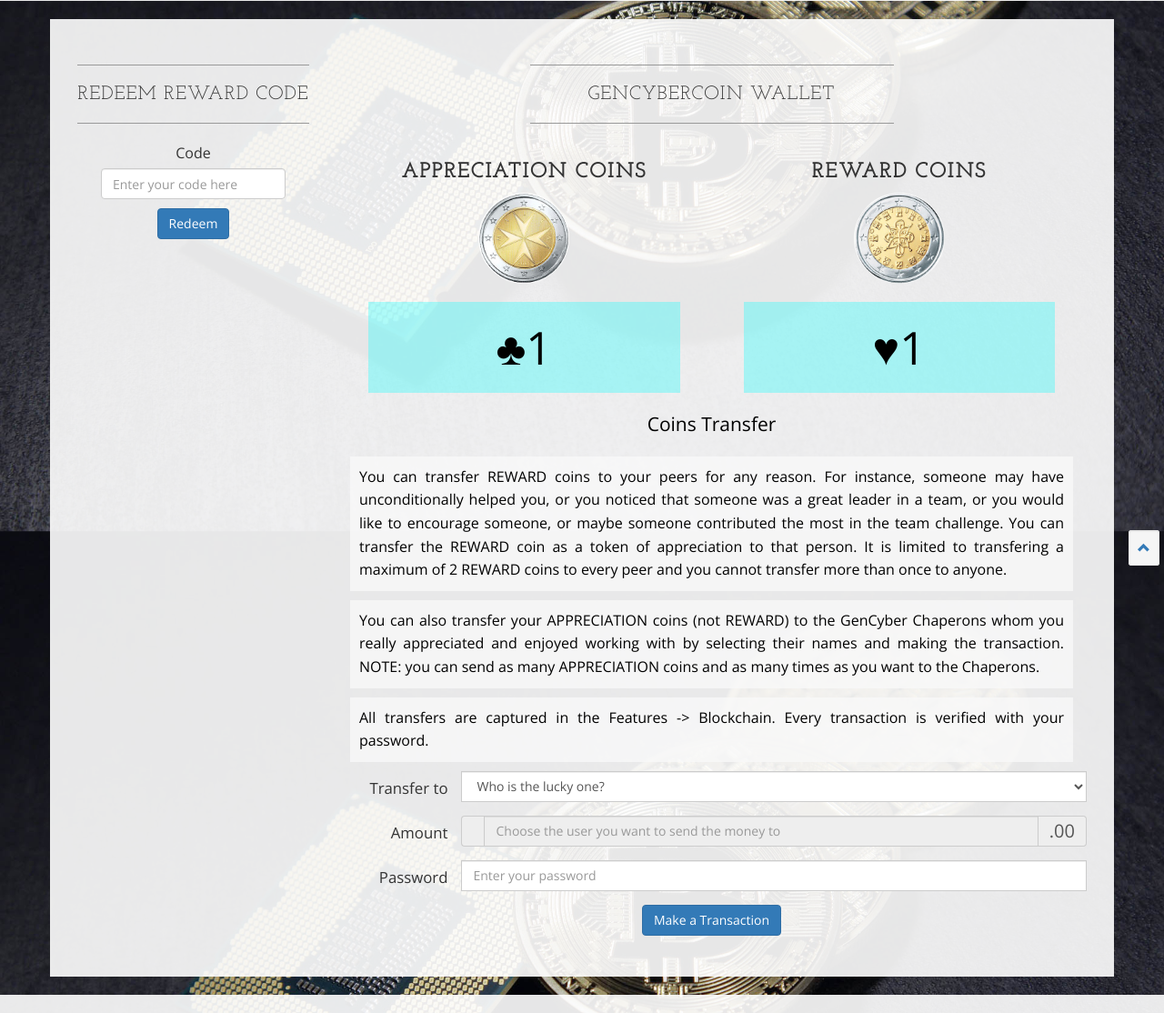
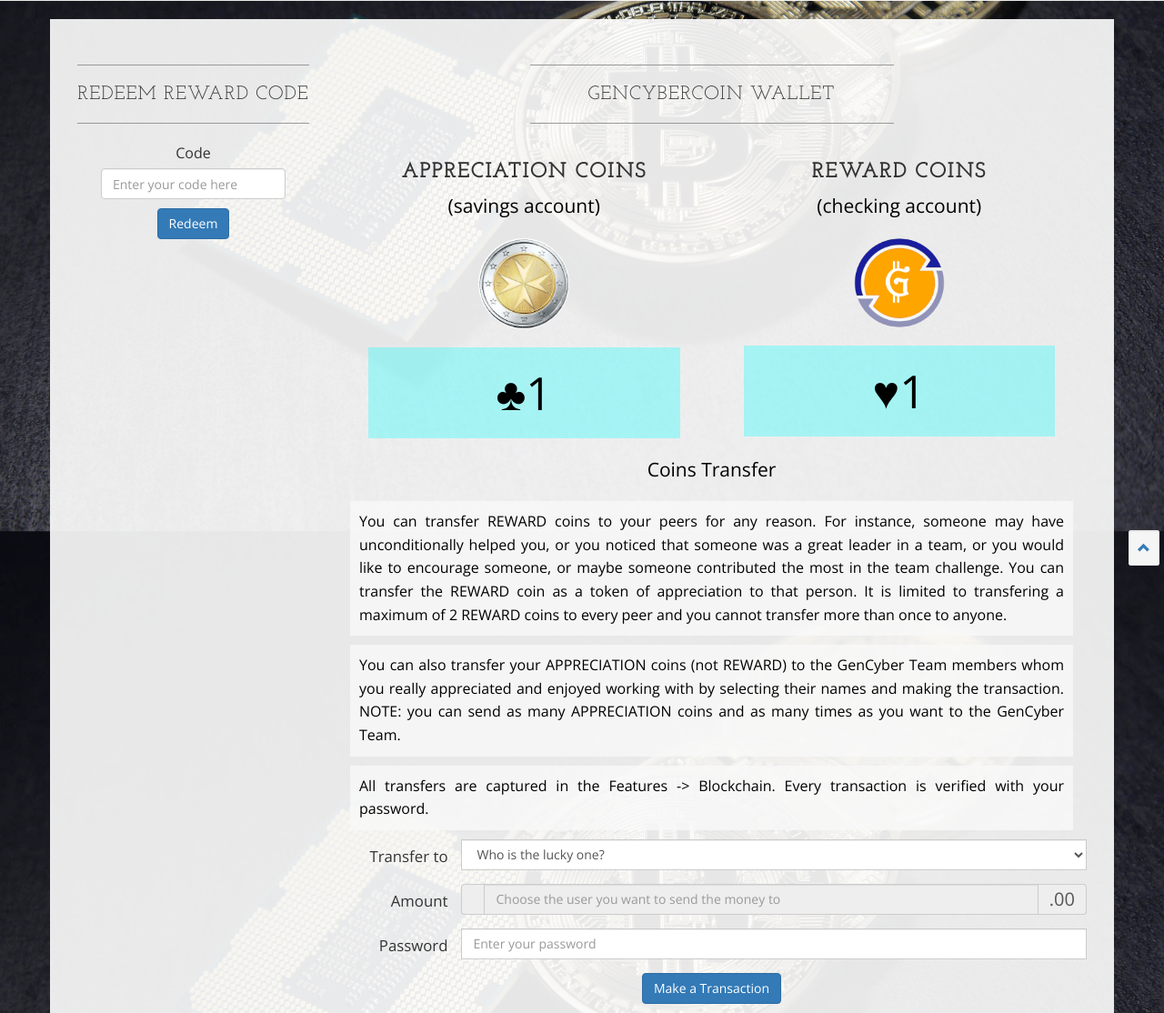
Before and after one commit to vitalyford/gencybercoin, a Django app: page /wallet/ in a window 1280 px wide. Shown: the part 269-1383 px from the top of the page at 91% size. Run offline with Django 3.2, Linux system fonts and the light colour scheme; a user stored in the database is signed in; tables that the repository leaves empty hold one stand-in row (values such as "Sample post"); some libraries are stand-ins or nearby versions.

Commit message:
Fix text and reward coin image in the wallet

```diff
--- a/cryptocoin/user/templates/user/wallet.html
+++ b/cryptocoin/user/templates/user/wallet.html
@@ -35,6 +35,7 @@
         {% endif %}
             <div class="col-sm-6 text-center">
               <h3>Appreciation Coins</h3>
+              <p class="lead">(savings account)</p>
               <img src="{% static 'user/img/honory-coin.jpg' %}" class="img-responsive img-circle" alt="Appreciation Coins" style="margin: 0 auto; max-width: 100px;" />
               {% if userdata.is_admin and not request.user|student_mode %}
                 <div class="input-group coins">
@@ -47,7 +48,8 @@
             </div>
             <div class="col-sm-6 text-center">
               <h3>Reward Coins</h3>
-              <img src="{% static 'user/img/earned-coin.jpg' %}" class="img-responsive img-circle" alt="Reward Coins" style="margin: 0 auto; max-width: 100px;" />
+              <p class="lead">(checking account)</p>
+              <img src="{% static 'user/img/gencybercoin.png' %}" class="img-responsive img-circle" alt="Reward Coins" style="margin: 0 auto; max-width: 100px;" />
             {% if userdata.is_admin and not request.user|student_mode %}
               <div class="input-group coins">
                   <div class="input-group-addon">&hearts;</div>
@@ -69,7 +71,7 @@
             <div class="col-lg-12">
               <p class="lead text-center">Coins Transfer</p>
               <p class="sublead">You can transfer REWARD coins to your peers for any reason. For instance, someone may have unconditionally helped you, or you noticed that someone was a great leader in a team, or you would like to encourage someone, or maybe someone contributed the most in the team challenge. You can transfer the REWARD coin as a token of appreciation to that person. It is limited to transfering a maximum of {{ amount_allowed_to_send }} REWARD coins to every peer and you cannot transfer more than once to anyone.</p>
-              <p class="sublead">You can also transfer your APPRECIATION coins (not REWARD) to the GenCyber Chaperons whom you really appreciated and enjoyed working with by selecting their names and making the transaction. NOTE: you can send as many APPRECIATION coins and as many times as you want to the Chaperons.</p>
+              <p class="sublead">You can also transfer your APPRECIATION coins (not REWARD) to the GenCyber Team members whom you really appreciated and enjoyed working with by selecting their names and making the transaction. NOTE: you can send as many APPRECIATION coins and as many times as you want to the GenCyber Team.</p>
               <p class="sublead">All transfers are captured in the Features -> Blockchain.{% if not request.user|has_group:"gcadmin" %} Every transaction is verified with your password.{% endif %}</p>
               <form class="form-horizontal" action="{% url 'user:transfer' %}" method="post">
               {% csrf_token %}
```
